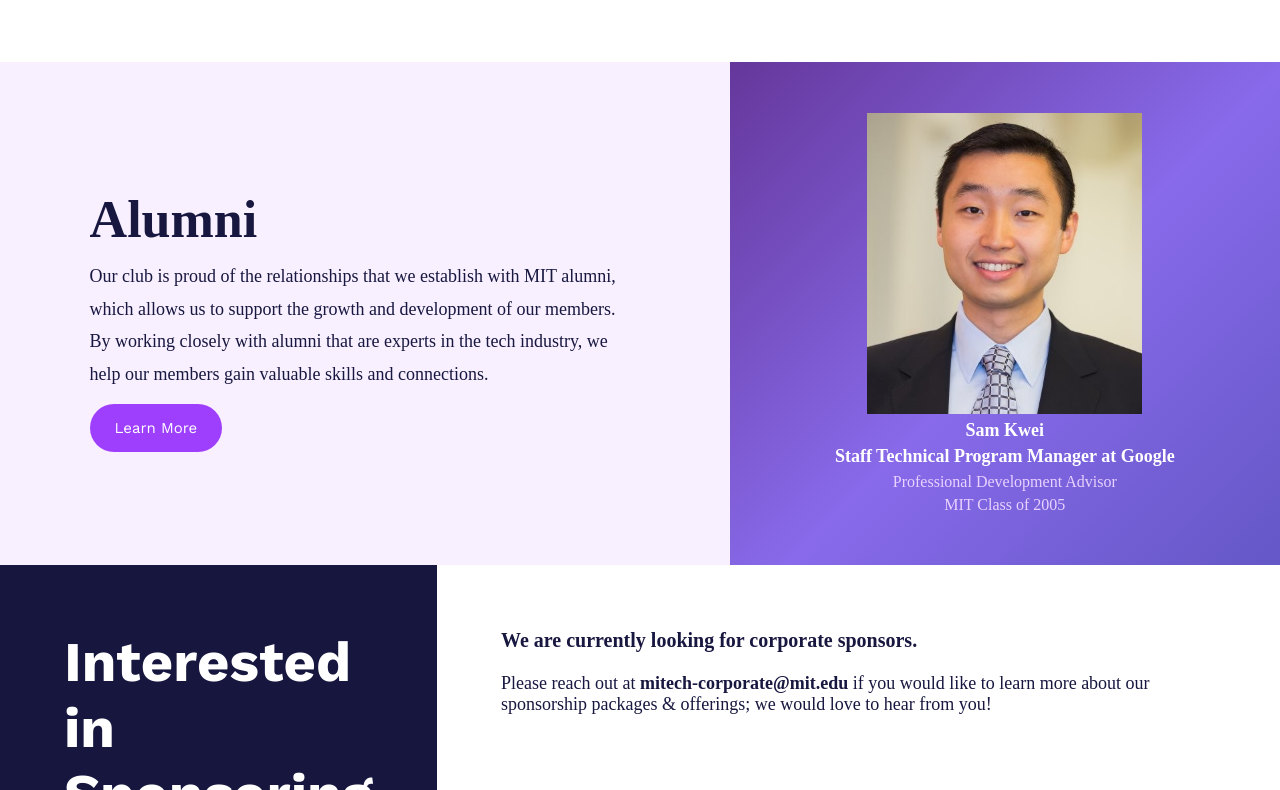
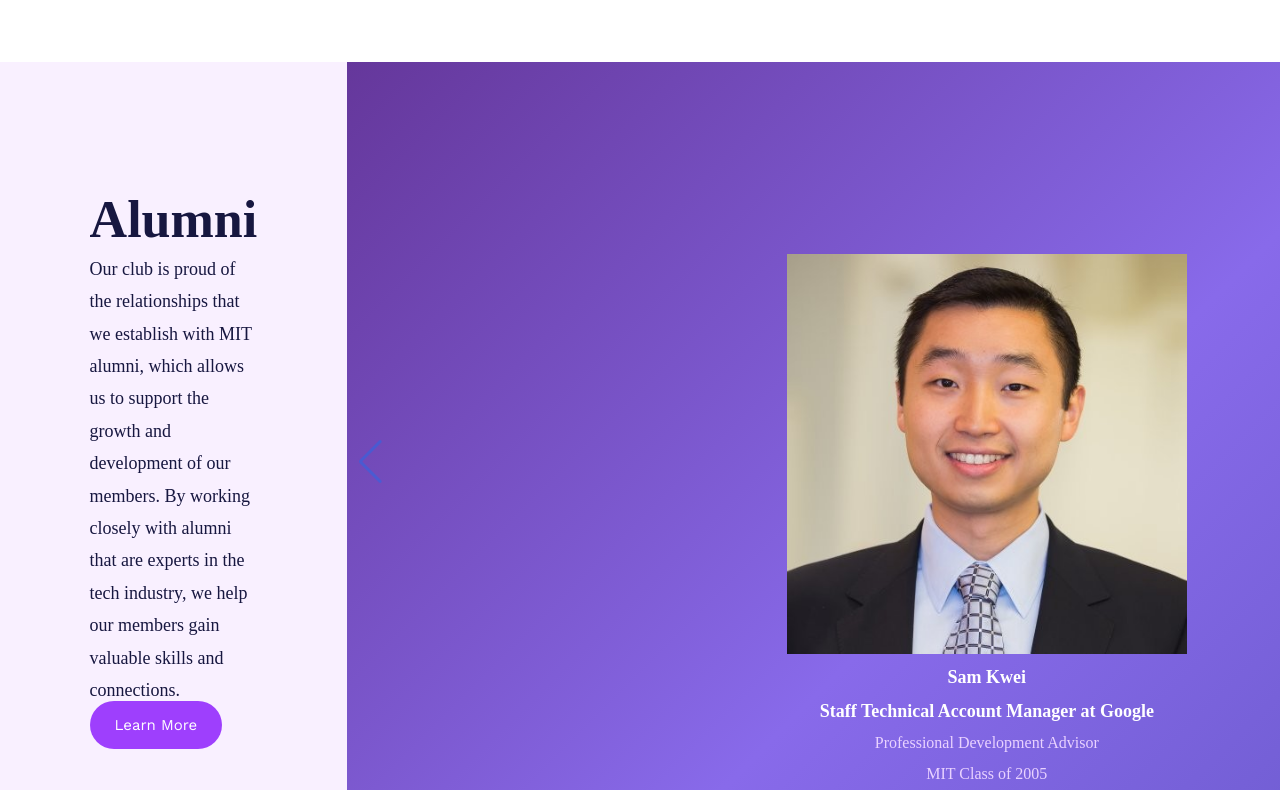
Before and after one commit to MITech-Consulting-Club/website, a Next.js app: page / in a window 1280 px wide. Shown: the part 2250-3040 px from the top of the page. Built offline with nearby package versions, Linux system fonts and the light colour scheme.

Commit message:
Added scrollable advisors to home page

```diff
--- a/app/(routes)/alumni/alumni.json
+++ b/app/(routes)/alumni/alumni.json
@@ -4,19 +4,22 @@
       "name": "Sam Kwei '05",
       "role": "Staff Technical Account Manager at Google",
       "type": "Professional Development Advisor",
-      "image": "sam.jpg"
+      "image": "sam.jpg",
+      "class": "2005"
     },
     {
       "name": "Anthony Chen '09",
       "role": "Senior Manager, Senior Lead Engineer at Capital One",
       "type": "Member Education Advisor",
-      "image": "anthony.jpg"
+      "image": "anthony.jpg",
+      "class": "2009"
     },
     {
       "name": "Paul Rios '11",
       "role": "Brazil Country Director at HubSpot",
       "type": "Career Growth Advisor",
-      "image": "paul.jpg"
+      "image": "paul.jpg",
+      "class": "2011"
     }
   ]
 }
--- a/app/page.module.scss
+++ b/app/page.module.scss
@@ -279,23 +279,28 @@
   color: $background;
 }
 
-.alumniRightImageContainer {
-  @include respond-to('md') {
-    padding: 0;
-  }
+.advisorCarousel {
   flex: 50;
+  width: 100%; // needs a width to work
+  height: auto;
   background: linear-gradient(-225deg, #65379b 0%, #886aea 53%, #6457c6 100%);
-  display: flex;
-  flex-direction: column;
-  align-items: center;
-  justify-content: center;
-  padding: 8% 4%;
 }
 
-.alumniAdvisorHeadshot {
-  width: 50%;
-  height: 60%;
+.advisorsProfessionalHeadshot {
+  @include respond-to('md') {
+    width: 50%;
+    height: 50%;
+  }
+  width: 200px;
+  height: 200px;
   object-fit: cover;
+  margin: 15% 0 0 25%;
+  position: relative;
+  z-index: 1;
+}
+
+.advisorInfoContainer {
+  text-align: center;
 }
 
 .alumniAdvisorName,
--- a/app/page.tsx
+++ b/app/page.tsx
@@ -5,8 +5,13 @@ import { useState, useEffect } from 'react';
 import { BackgroundGraph } from '@/app/_components/background';
 import { BsInstagram, BsLinkedin } from 'react-icons/bs';
 import { MdEmail } from 'react-icons/md';
+import { Swiper, SwiperSlide } from 'swiper/react';
+import { Navigation } from 'swiper/modules';
 import Image from 'next/image';
 import Link from 'next/link';
+import 'swiper/css';
+import 'swiper/css/navigation';
+import alumni from './(routes)/alumni/alumni.json';
 
 export default function Home() {
   const [mobile, setMobile] = useState(false);
@@ -186,23 +191,38 @@ export default function Home() {
               Learn More
             </Link>
           </div>
-          <div className={styles.alumniRightImageContainer}>
+          <Swiper
+            modules={[Navigation]}
+            navigation
+            className={styles.advisorCarousel}
+          >
+            {alumni.advisors.map((advisor) => {
+              return (
+                <SwiperSlide>
+                  <div className={styles.advisorsProfessionalHeadshot}>
                     <Image
-              src="/alumni/advisorImages/sam.jpg"
+                      src={`/alumni/advisorImages/${advisor.image}`}
                       alt="alumni advisor headshot"
-              width={500}
-              height={500}
-              className={styles.alumniAdvisorHeadshot}
+                      fill
+                      objectFit="contain"
                     />
-            <h5 className={styles.alumniAdvisorName}>Sam Kwei</h5>
+                  </div>
+                  <div className={styles.advisorInfoContainer}>
+                    <h5 className={styles.alumniAdvisorName}>
+                      {advisor.name.slice(0, -4)}
+                    </h5>
                     <h5 className={styles.alumniAdvisorTitle}>
-              Staff Technical Program Manager at Google
+                      {advisor.role}
                     </h5>
-            <p className={styles.alumniAdvisorRole}>
-              Professional Development Advisor
+                    <p className={styles.alumniAdvisorRole}>{advisor.type}</p>
+                    <p className={styles.alumniAdvisorClass}>
+                      MIT Class of {advisor.class}
                     </p>
-            <p className={styles.alumniAdvisorClass}>MIT Class of 2005</p>
                   </div>
+                </SwiperSlide>
+              );
+            })}
+          </Swiper>
         </div>
       </section>
       <section id="sponsors">
```
Lines whose indentation alone changed are shown as unchanged.
